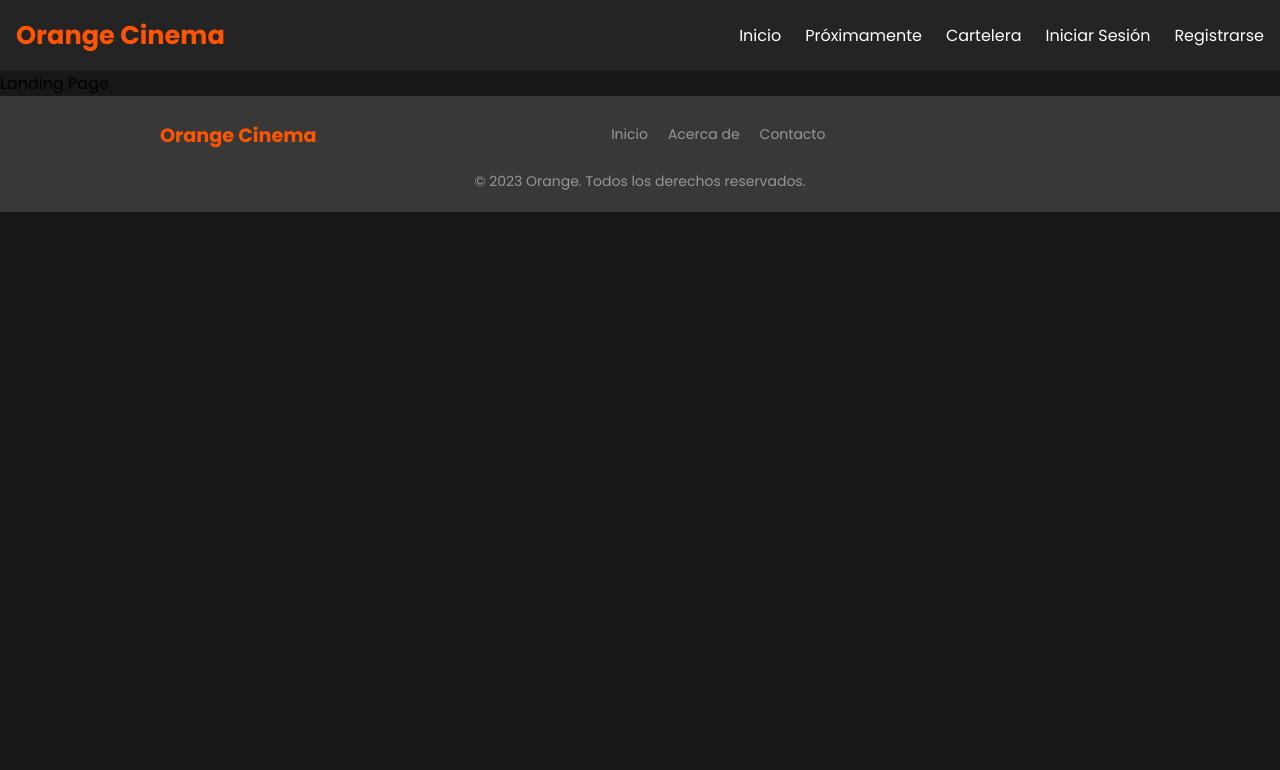
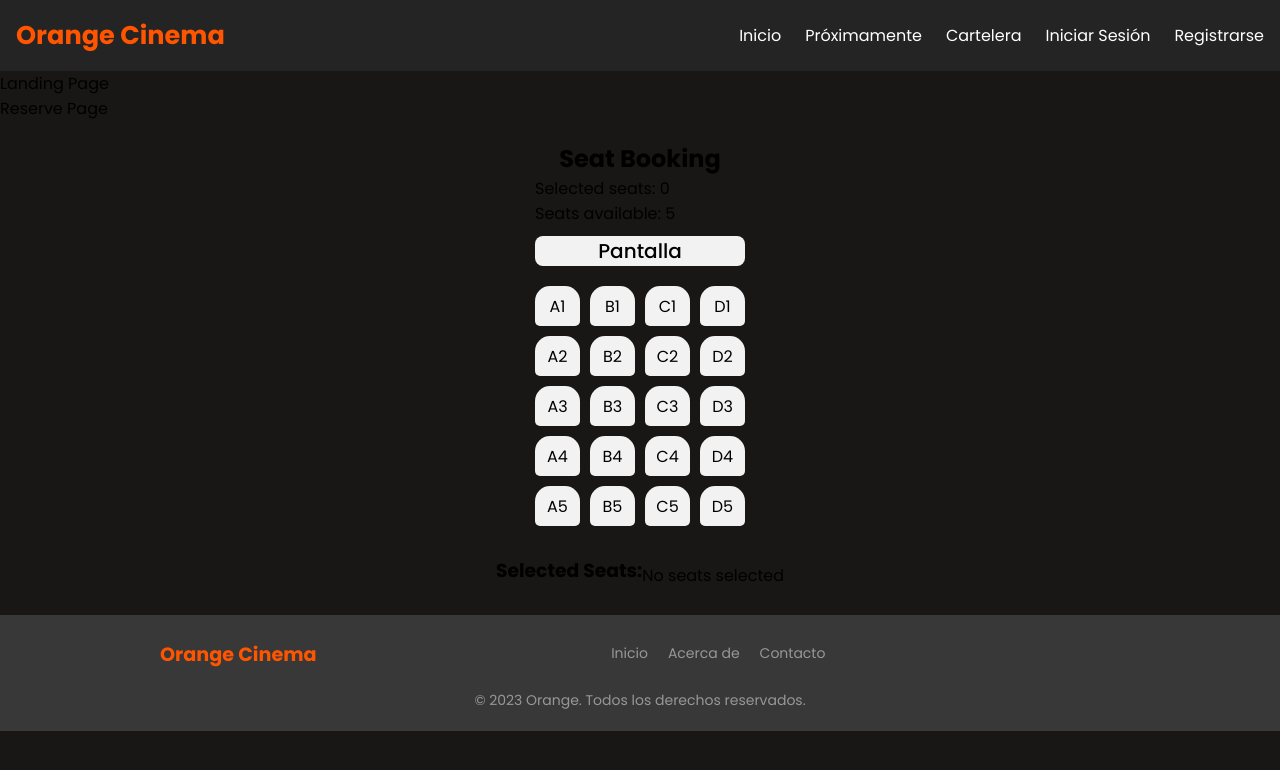
Before and after one commit to angelgranado1729/Microproyecto-2, a React (Vite) app: page / in a window 1280 px wide. Shown: the top 770 px of the page. Built offline with nearby package versions, Linux system fonts and the light colour scheme; no server answers.

Commit message:
handle seat booking :construction:

```diff
--- a/src/components/SeatBooking/SeatBooking.jsx
+++ b/src/components/SeatBooking/SeatBooking.jsx
@@ -0,0 +1,77 @@
+import { useEffect, useState } from 'react';
+import styles from "./SeatBooking.module.css";
+
+export function SeatBooking() {
+    const maxCapacity = 5;
+    const [selectedSeats, setSelectedSeats] = useState([]);
+
+
+    // Comprobando si las lista de asientos seleccionados contiene el asiento que se le pasa como argumento
+    useEffect(() => {
+        console.log(selectedSeats);
+    }, [selectedSeats]);
+
+
+    const handleSeatClick = (seat) => {
+        if (selectedSeats.includes(seat)) {
+            setSelectedSeats(selectedSeats.filter((s) => s !== seat));
+        } else {
+            if (selectedSeats.length < maxCapacity || selectedSeats.includes(seat)) {
+                setSelectedSeats([...selectedSeats, seat]);
+            }
+        }
+    };
+
+    const isSeatSelected = (seat) => {
+        return selectedSeats.includes(seat);
+    };
+
+    const renderSeats = () => {
+        const rows = ['1', '2', '3', '4', '5'];
+        const columns = ['A', 'B', 'C', 'D'];
+        const totalSeats = rows.length * columns.length;
+
+        let seatNumber = 1;
+        let seatMap = [];
+
+        for (let row of rows) {
+            let rowSeats = [];
+            for (let col of columns) {
+                const seat = `${col}${row}`;
+                const isDisabled = seatNumber > totalSeats;
+                const isSelected = isSeatSelected(seat);
+                rowSeats.push(
+                    <div
+                        key={seat}
+                        className={`${styles.seat} ${isSelected ? styles.selected : ''} ${isDisabled ? styles.disabled : ''}`}
+                        onClick={() => !isDisabled && handleSeatClick(seat)}
+                    >
+                        {seat}
+                    </div>
+                );
+                seatNumber++;
+            }
+            seatMap.push(<div className={styles.row} key={row}>{rowSeats}</div>);
+        }
+
+        return seatMap;
+    };
+
+    return (
+        <div className={styles['seat-booking-container']}>
+            <h2>Seat Booking</h2>
+            <div className={styles['seat-map']}>
+                <div className={styles['seat-info']}>
+                    <p>Selected seats: {selectedSeats.length}</p>
+                    <p>Seats available: {maxCapacity - selectedSeats.length}</p>
+                </div>
+                <div className={styles.screen}>Pantalla</div>
+                {renderSeats()}
+            </div>
+            <div className={styles['selected-seats']}>
+                <h3>Selected Seats:</h3>
+                {selectedSeats.length === 0 ? <p>No seats selected</p> : selectedSeats.map((seat) => <span key={seat} onClick={() => handleSeatClick(seat)}>{seat}</span>)}
+            </div>
+        </div>
+    );
+}
--- a/src/components/SeatBooking/SeatBooking.module.css
+++ b/src/components/SeatBooking/SeatBooking.module.css
@@ -0,0 +1,77 @@
+.seat-booking-container {
+  display: flex;
+  flex-direction: column;
+  align-items: center;
+  padding: 20px;
+}
+
+.seat-map {
+  display: flex;
+  flex-direction: column;
+  gap: 10px;
+  margin-bottom: 20px;
+}
+
+.screen {
+  height: 30px;
+  width: 100%;
+  background-color: #f2f2f2;
+  margin-bottom: 10px;
+  border-radius: 8px;
+  font-size: 20px;
+  display: flex;
+  justify-content: center;
+  align-items: center;
+  font-weight: 500;
+}
+
+.row {
+  display: flex;
+  gap: 10px;
+}
+
+.seat {
+  display: flex;
+  justify-content: center;
+  align-items: center;
+  width: 45px;
+  height: 40px;
+  background-color: #f2f2f2;
+  border-radius: 15px 15px 5px 5px;
+  cursor: pointer;
+  transition: background-color 0.3s;
+}
+
+.seat:hover {
+  transform: scale3d(1.1, 1.1, 1.1);
+  background-color: #50504e;
+  transition: 0.2s;
+  color: white;
+}
+
+.selected {
+  background-color: #f57777;
+  color: white;
+}
+
+.selected:hover {
+  background-color: #f57777;
+  filter: brightness(110%);
+}
+
+.selected-seats {
+  display: flex;
+  flex-direction: row;
+  align-items: center;
+  flex-wrap: wrap;
+  margin-top: 10px;
+}
+
+.selected-seats h3 {
+  margin-bottom: 10px;
+}
+
+.selected-seats span {
+  margin: 5px;
+  white-space: nowrap;
+}
--- a/src/pages/HomePage/HomePage.jsx
+++ b/src/pages/HomePage/HomePage.jsx
@@ -1,11 +1,13 @@
 import { useEffect } from "react";
 import "./HomePage";
-import { Navbar } from "../../components/Navbar/Navbar";
+import { SeatBooking } from "../../components/SeatBooking/SeatBooking";
+import { ReservePage } from "../ReservePage/ReservePage";
 
 export function HomePage() {
     return (
         <>
             <p>Landing Page</p>
+            <ReservePage />
         </>
     );
 }
--- a/src/pages/ReservePage/ReservePage.jsx
+++ b/src/pages/ReservePage/ReservePage.jsx
@@ -1,8 +1,10 @@
+import { SeatBooking } from "../../components/SeatBooking/SeatBooking";
 
 export function ReservePage() {
     return (
         <>
             <p>Reserve Page</p>
+            <SeatBooking />
         </>
     );
 }
```
